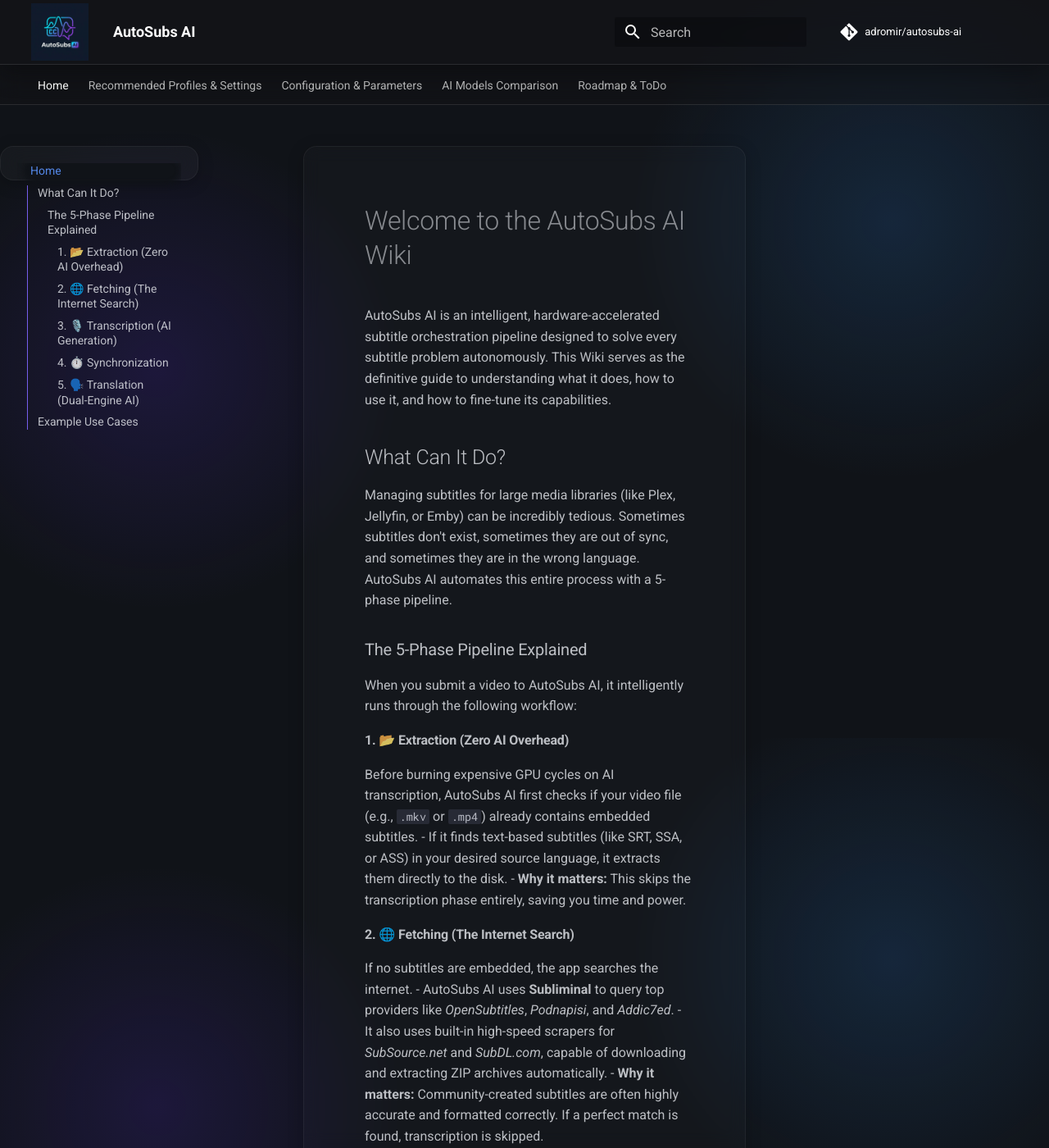
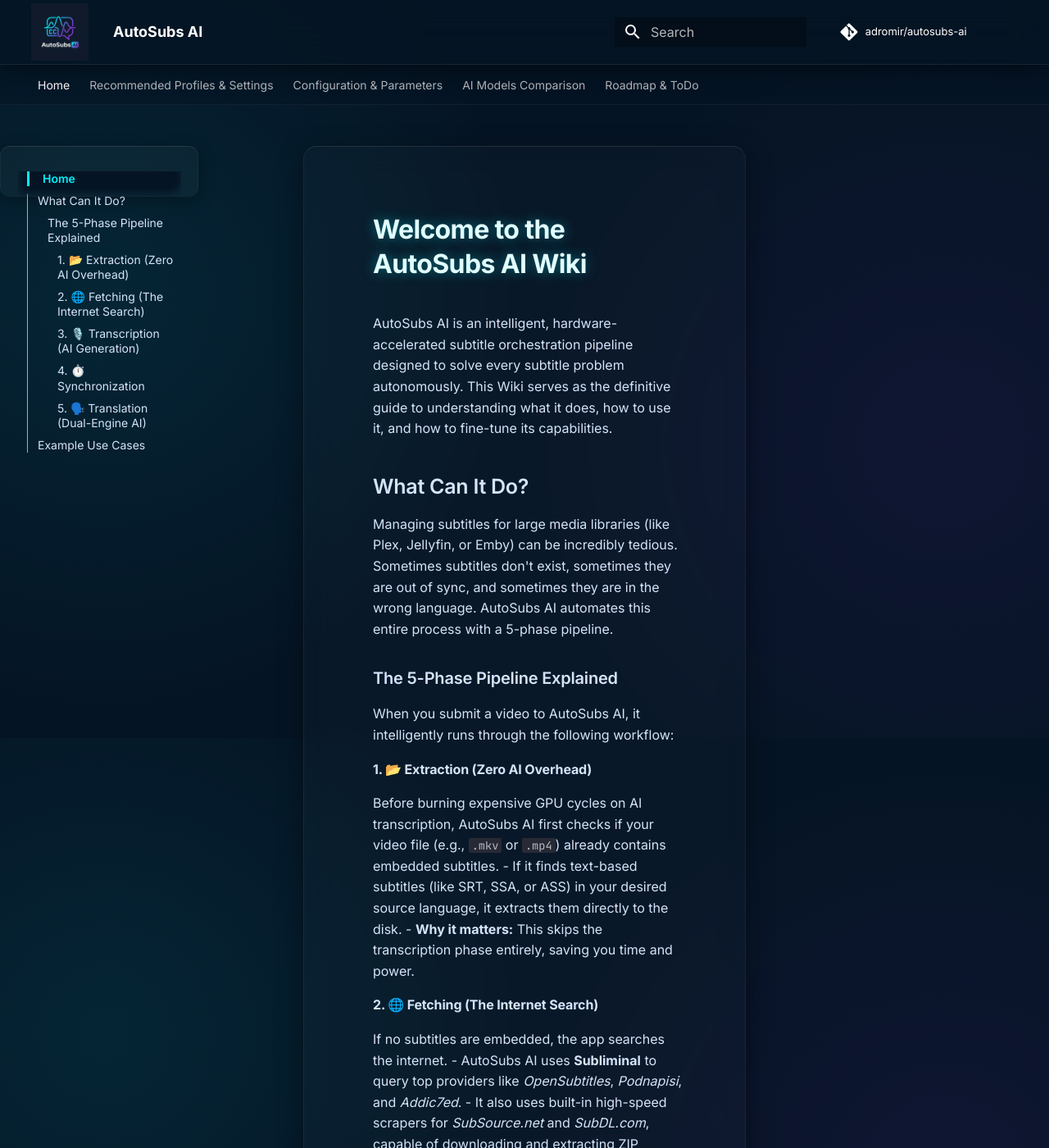
Before and after one commit to adromir/autosubs-ai, an MkDocs documentation site: the page built from docs/index.md, in a window 1280 px wide and 1400 px high. Shown: the whole window at 82% size. Built offline with MkDocs 1.6.1 and Material for MkDocs 9.7.7, drawn with Linux system fonts in a browser that asks for light colours; comment, search, counter and statistics services are not loaded.

Commit message:
style(docs): Apply Stitch Kinetic Glass design system to MkDocs layout

```diff
--- a/docs/stylesheets/extra.css
+++ b/docs/stylesheets/extra.css
@@ -1,84 +1,90 @@
+@import url('https://fonts.googleapis.com/css2?family=Inter:wght@400;500;600;700&family=JetBrains+Mono:wght@400;600&display=swap');
+
 :root > * {
-  --md-primary-fg-color: hsl(250, 80%, 65%);
-  --md-primary-fg-color--light: hsl(250, 80%, 75%);
-  --md-primary-fg-color--dark: hsl(250, 80%, 55%);
+  --md-primary-fg-color: #00f2ff;
+  --md-primary-fg-color--light: #74f5ff;
+  --md-primary-fg-color--dark: #00696f;
+  --md-typeset-color: #d4e4fa;
+  --md-typeset-a-color: #00f2ff;
+  --md-text-font: 'Inter', sans-serif;
+  --md-code-font: 'JetBrains Mono', monospace;
 }
 
 [data-md-color-scheme="slate"] {
-  --md-default-bg-color: hsl(220, 20%, 8%);
-  --md-default-bg-color--light: rgba(255, 255, 255, 0.05);
-  --md-default-bg-color--lighter: rgba(255, 255, 255, 0.1);
-  --md-text-color: hsl(0, 0%, 95%);
+  --md-default-bg-color: #051424;
+  --md-default-bg-color--light: #0d1c2d;
+  --md-default-bg-color--lighter: #122131;
+  --md-text-color: #d4e4fa;
+  --md-typeset-color: #d4e4fa;
+  --md-typeset-a-color: #00f2ff;
 }
 
-/* Base Body Background with subtle gradients */
 body[data-md-color-scheme="slate"] {
   background-color: var(--md-default-bg-color);
   background-image:
-    radial-gradient(circle at 15% 50%, rgba(100, 50, 255, 0.15), transparent 25%),
-    radial-gradient(circle at 85% 30%, rgba(50, 150, 255, 0.15), transparent 25%);
+    radial-gradient(circle at 10% 40%, rgba(0, 242, 255, 0.08), transparent 40%),
+    radial-gradient(circle at 90% 60%, rgba(138, 43, 226, 0.08), transparent 40%);
   background-attachment: fixed;
+  color: var(--md-text-color);
 }
 
-/* Header Glassmorphism */
+/* Glassmorphism Header */
 [data-md-color-scheme="slate"] .md-header {
-  background-color: rgba(20, 21, 24, 0.6);
-  backdrop-filter: blur(16px);
-  -webkit-backdrop-filter: blur(16px);
-  border-bottom: 1px solid rgba(255, 255, 255, 0.1);
-  box-shadow: 0 8px 32px 0 rgba(0, 0, 0, 0.3);
+  background-color: rgba(5, 20, 36, 0.7) !important;
+  backdrop-filter: blur(20px);
+  -webkit-backdrop-filter: blur(20px);
+  border-bottom: 1px solid rgba(255, 255, 255, 0.08);
+  box-shadow: 0 4px 30px rgba(0, 0, 0, 0.5);
 }
 
 /* Enlarge Header Logo */
 .md-header__button.md-logo img,
 .md-header__button.md-logo svg {
   width: auto;
-  height: 3.5rem !important; /* Made significantly larger as requested */
+  height: 3.5rem !important;
 }
 .md-header__button.md-logo {
   padding: 0;
   margin-right: 0.5rem;
 }
 
-/* Tabs Glassmorphism */
+/* Glassmorphism Tabs */
 [data-md-color-scheme="slate"] .md-tabs {
-  background-color: rgba(20, 21, 24, 0.4);
+  background-color: rgba(5, 20, 36, 0.5);
   backdrop-filter: blur(12px);
   -webkit-backdrop-filter: blur(12px);
-  border-bottom: 1px solid rgba(255, 255, 255, 0.1);
+  border-bottom: 1px solid rgba(255, 255, 255, 0.05);
 }
 
-/* --- Container Alignment & Spacing --- */
-
-/* The main layout grid in Material */
+/* Layout Grid Enhancements */
 @media screen and (min-width: 76.25em) {
   .md-main__inner {
-    max-width: 90rem; /* Give it more breathing room */
-    margin-top: 2.5rem; /* Top margin to separate from header */
+    max-width: 90rem;
+    margin-top: 2.5rem;
     display: grid;
-    grid-template-columns: 16rem auto 16rem; /* Explicit grid to fix layout */
-    gap: 2.5rem; /* Explicit gap between the containers */
-    align-items: start; /* Ensure everything aligns perfectly at the top! */
+    grid-template-columns: 16rem auto 16rem;
+    gap: 2.5rem;
+    align-items: start;
   }
-
-  /* Reset default MkDocs margins so our grid works perfectly */
   .md-sidebar--primary, .md-sidebar--secondary, .md-content {
     margin: 0 !important;
   }
 }
 
-/* Sidebar Glassmorphism */
+/* Glassmorphism Sidebar */
 [data-md-color-scheme="slate"] .md-sidebar {
   background: rgba(255, 255, 255, 0.03);
-  backdrop-filter: blur(16px);
-  -webkit-backdrop-filter: blur(16px);
-  border: 1px solid rgba(255, 255, 255, 0.05);
-  border-radius: 16px;
-  padding: 1rem;
-  box-shadow: 0 4px 20px 0 rgba(0, 0, 0, 0.2);
+  backdrop-filter: blur(12px);
+  -webkit-backdrop-filter: blur(12px);
+  border-top: 1px solid rgba(255, 255, 255, 0.1);
+  border-bottom: 1px solid rgba(255, 255, 255, 0.02);
+  border-left: 1px solid rgba(255, 255, 255, 0.05);
+  border-right: 1px solid rgba(255, 255, 255, 0.05);
+  border-radius: 12px;
+  padding: 1.5rem 1rem;
+  box-shadow: 0 4px 20px 0 rgba(0, 0, 0, 0.3);
 }
 
-/* Remove default scrollwrap styling to fit inside our beautifully styled sidebar */
 [data-md-color-scheme="slate"] .md-sidebar__scrollwrap {
   background: transparent;
   border: none;
@@ -86,47 +92,90 @@
   margin: 0;
 }
 
-/* Sidebar Active Menu Item Overrides */
+/* Sidebar Active Nav Item */
 [data-md-color-scheme="slate"] .md-nav__item--active > .md-nav__link {
-  background: rgba(100, 50, 255, 0.2);
-  border-radius: 8px;
-  margin: 4px;
+  background: rgba(0, 242, 255, 0.1);
+  border-left: 3px solid #00f2ff;
+  border-radius: 0 8px 8px 0;
+  color: #00f2ff;
+  font-weight: 600;
+  padding-left: 0.8rem;
 }
 
-/* Content Panel styling */
+/* Glassmorphism Content Box */
 [data-md-color-scheme="slate"] .md-content {
   background: rgba(255, 255, 255, 0.02);
-  backdrop-filter: blur(10px);
-  -webkit-backdrop-filter: blur(10px);
-  border: 1px solid rgba(255, 255, 255, 0.05);
+  backdrop-filter: blur(16px);
+  -webkit-backdrop-filter: blur(16px);
+  border-top: 1px solid rgba(255, 255, 255, 0.1);
+  border-bottom: 1px solid rgba(255, 255, 255, 0.02);
+  border-left: 1px solid rgba(255, 255, 255, 0.05);
+  border-right: 1px solid rgba(255, 255, 255, 0.05);
   border-radius: 16px;
-  padding: 2.5rem; /* Increased padding */
-  box-shadow: 0 4px 20px 0 rgba(0, 0, 0, 0.2);
+  padding: 3rem;
+  box-shadow: 0 8px 32px 0 rgba(0, 0, 0, 0.4);
 }
 
-/* --- In-page Navigation Fixes --- */
-/* The top menu item is often an unclickable title or looks weird */
-[data-md-color-scheme="slate"] .md-nav--secondary .md-nav__title {
+/* Typography & Neon Accents */
+[data-md-color-scheme="slate"] .md-typeset h1 {
+  color: #e1fdff;
+  text-shadow: 0 0 16px rgba(0, 242, 255, 0.4);
   font-weight: 700;
-  color: var(--md-primary-fg-color);
-  background: rgba(255, 255, 255, 0.05);
-  padding: 0.75rem 1rem;
-  border-radius: 8px;
-  margin-bottom: 1rem; /* More margin */
-  text-align: center;
-  box-shadow: none;
-  border: 1px solid rgba(100, 50, 255, 0.2); /* Highlight it slightly */
+  letter-spacing: -0.02em;
 }
 
-/* Code block matching */
-[data-md-color-scheme="slate"] .md-typeset pre > code {
-  background: rgba(0, 0, 0, 0.4);
-  border: 1px solid rgba(255, 255, 255, 0.05);
-  border-radius: 8px;
+[data-md-color-scheme="slate"] .md-typeset h2,
+[data-md-color-scheme="slate"] .md-typeset h3 {
+  color: #d4e4fa;
+  font-weight: 600;
 }
 
+/* Code Blocks */
+[data-md-color-scheme="slate"] .md-typeset pre > code {
+  background: #010f1f;
+  border: 1px solid rgba(0, 242, 255, 0.15);
+  border-radius: 8px;
+  box-shadow: inset 0 2px 10px rgba(0, 0, 0, 0.5);
+}
+
+/* Tables */
 [data-md-color-scheme="slate"] .md-typeset table:not([class]) {
-  background: rgba(255, 255, 255, 0.03);
+  background: rgba(255, 255, 255, 0.02);
+  border: 1px solid rgba(255, 255, 255, 0.08);
   border-radius: 8px;
   overflow: hidden;
 }
+
+[data-md-color-scheme="slate"] .md-typeset table:not([class]) th {
+  background: rgba(0, 242, 255, 0.05);
+  color: #00f2ff;
+}
+
+/* In-Page Navigation Title (Table of Contents) */
+[data-md-color-scheme="slate"] .md-nav--secondary .md-nav__title {
+  font-weight: 700;
+  color: #00f2ff;
+  background: rgba(0, 242, 255, 0.08);
+  padding: 0.75rem 1rem;
+  border-radius: 8px;
+  margin-bottom: 1rem;
+  text-align: center;
+  border: 1px solid rgba(0, 242, 255, 0.2);
+  text-shadow: 0 0 8px rgba(0, 242, 255, 0.3);
+}
+
+/* Primary Button Styling */
+[data-md-color-scheme="slate"] .md-button--primary {
+  background-color: #00f2ff;
+  color: #051424 !important;
+  font-weight: 600;
+  border-radius: 4px;
+  border: none;
+  transition: all 0.2s ease;
+}
+
+[data-md-color-scheme="slate"] .md-button--primary:hover {
+  background-color: #e1fdff;
+  box-shadow: 0 0 12px rgba(0, 242, 255, 0.6);
+  transform: translateY(-1px);
+}
```
